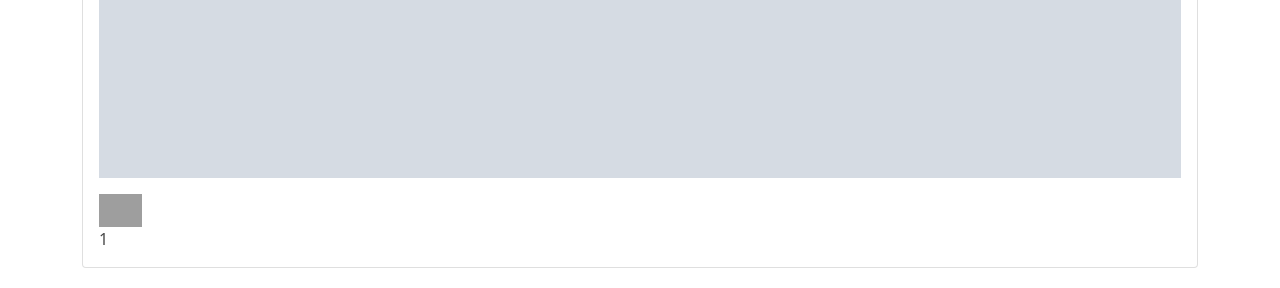
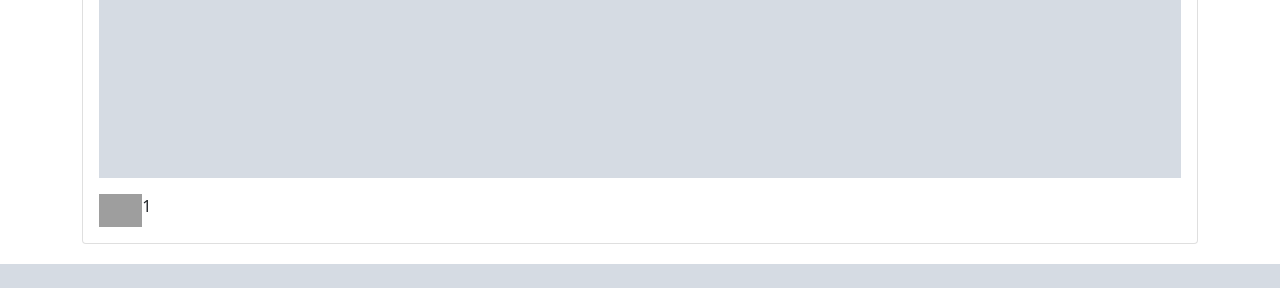
Before and after one commit to ghaiyur-musubi/techtweet-IS, a Django app: template tweets/templates/feed.html in a window 1280 px wide. Shown: the part 812-1100 px from the top of the page. After the commit the page ends 1076 px from the top, so only its background shows below. Run offline with Django 3.2, Linux system fonts and the light colour scheme; the template is opened without the code that fills it: most values are stand-ins (such as "Sample title", 1, 10 or a date in 2020); grey boxes marked "Sample" are stand-in pictures; some libraries are stand-ins or nearby versions; grey boxes are pictures that could not be loaded.

Commit message:
Clean up styles

```diff
--- a/tweets/templates/feed.html
+++ b/tweets/templates/feed.html
@@ -26,10 +26,10 @@
                     <style>
                     </style>
                     <div style="margin-top: 10px;">
-                        <div class="js-like" data-tweet-id="{{ tweet.id }}">
+                        <div class="like" data-tweet-id="{{ tweet.id }}">
                             <img style="width: 4%; height: 4%; float:left;"src="https://user-images.githubusercontent.com/67789350/113393810-d90f7f80-93b4-11eb-9ac4-9b6c037fadf5.png">
                         </div>
-                        <div style="width: 25px; color: #474747;" class="js-like-count">
+                        <div class="like-count">
                             {{ tweet.like_count }}
                         </div>
                     </div>
```
